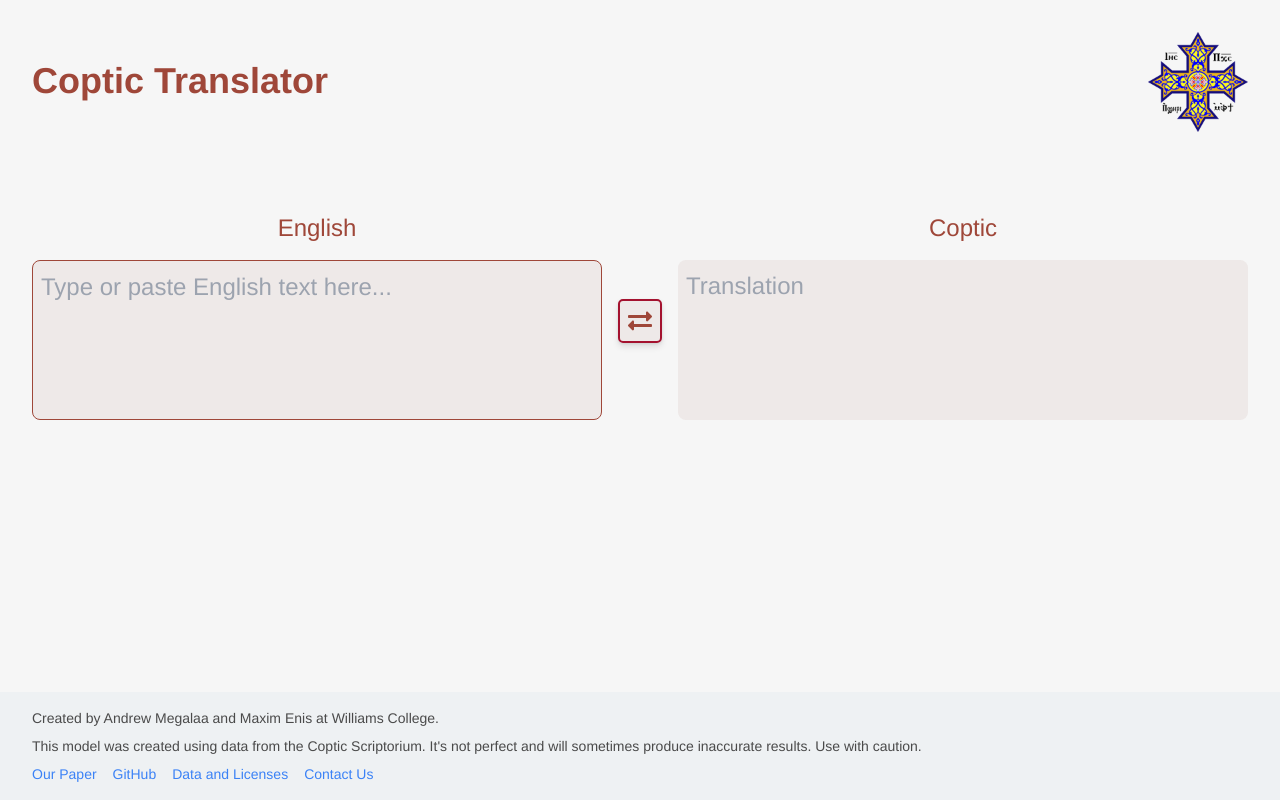
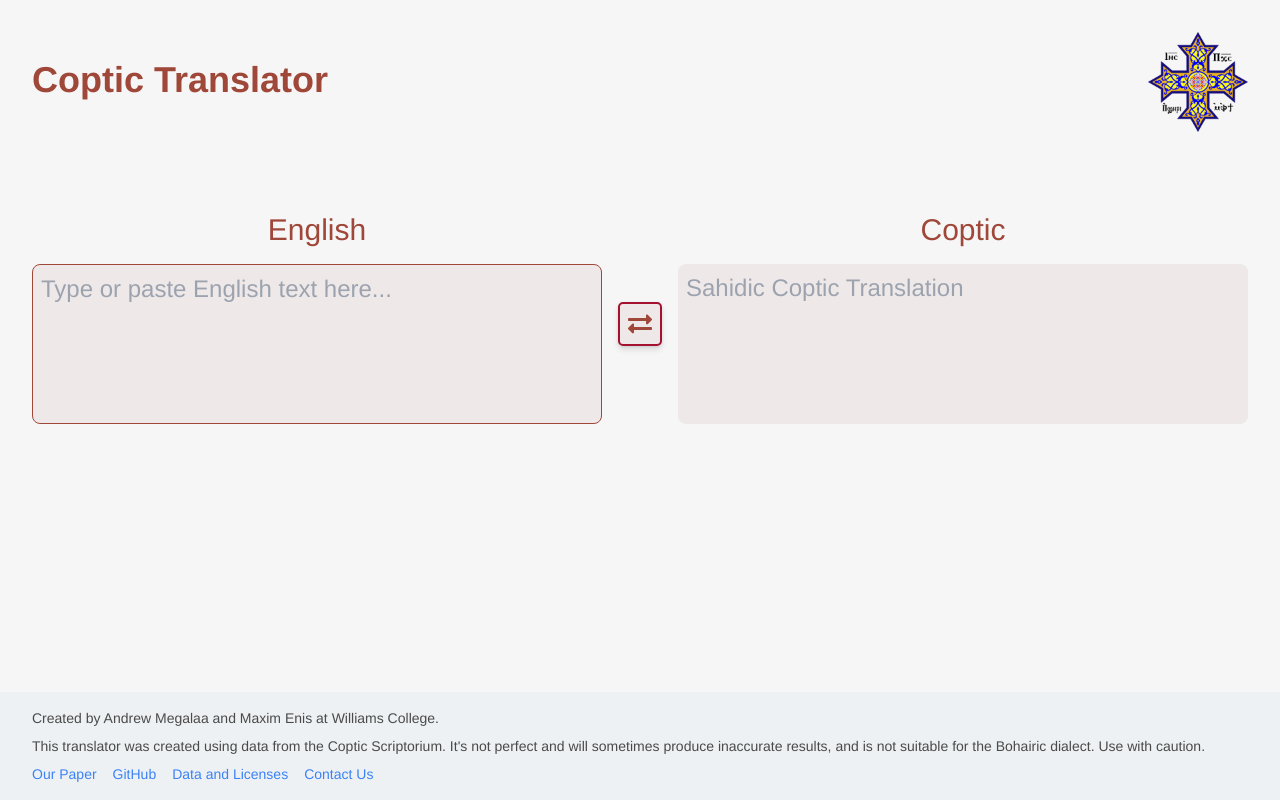
Before and after one commit to Coptic-NMT/coptic-translator-frontend, a Next.js app: page / in a window 1280 px wide. Built offline with nearby package versions, Linux system fonts and the light colour scheme; no server answers; a web font is replaced by a local one.

Commit message:
Polish up site

```diff
--- a/src/app/components/footer.tsx
+++ b/src/app/components/footer.tsx
@@ -17,9 +17,9 @@ const Footer: React.FC = () => {
           Williams College.
         </p>
         <p className="mb-2">
-          This model was created using data from the Coptic Scriptorium. It{"'"}
-          s not perfect and will sometimes produce inaccurate results. Use with
-          caution.
+          This translator was created using data from the <a href="https://data.copticscriptorium.org" target="_blank" rel="noopener noreferrer">Coptic Scriptorium.</a> It{"'"}
+          s not perfect and will sometimes produce inaccurate results, and is not suitable for the Bohairic dialect.
+          Use with caution.
         </p>
 
         <div className="flex justify-start">
--- a/src/app/components/translation.css
+++ b/src/app/components/translation.css
@@ -40,7 +40,13 @@
 .text-scriptorium-red {
     color: #9f4739;
     font-family: 'Asul', Helvetica, Arial, sans-serif;
-    font-size: 24px;
+    font-size: 28px;
+}
+
+.text-error {
+    color: #ff2200;
+    font-family: 'Asul', Helvetica, Arial, sans-serif;
+    font-size: 18px;
 }
 
 .rounded-pyramid {
--- a/src/app/components/translation.tsx
+++ b/src/app/components/translation.tsx
@@ -22,7 +22,7 @@ const TranslationComponent: React.FC = () => {
 
   const placeholderText = (isEnglishToCoptic: boolean) => {
     return `Type or paste ${
-      isEnglishToCoptic ? "English" : "Coptic"
+      isEnglishToCoptic ? "English" : "Sahidic Coptic"
     } text here...`;
   };
 
@@ -113,12 +113,12 @@ const TranslationComponent: React.FC = () => {
     <div>
       <div className="w-full flex justify-center text-scriptorium-red mb-10">
         <div className="w-1/2 pr-4">
-          <h2 className="text-2xl mb-4 text-center font-hieroglyph">
+          <h2 className="text-3xl mb-4 text-center">
             {isEnglishToCoptic ? "English" : "Coptic"}
           </h2>
           <textarea
             ref={srcTextRef}
-            className="border p-2 w-full bg-scriptorium-red-left rounded-lg"
+            className="border p-2 w-full bg-scriptorium-red-left rounded-lg no-highlights text-2xl"
             onChange={(e) => {
               handleSrcTextChange(e);
               autoResize(e);
@@ -142,13 +142,13 @@ const TranslationComponent: React.FC = () => {
           </button>
         </div>
         <div className="w-1/2 pl-4">
-          <h2 className="text-2xl mb-4 text-center text-scriptorium-red">
+          <h2 className="text-3xl mb-4 text-center">
             {isEnglishToCoptic ? "Coptic" : "English"}
           </h2>
           <textarea
             ref={tgtTextRef}
-            placeholder="Translation"
-            className="border p-2 w-full bg-scriptorium-red-left rounded-lg no-highlights"
+            placeholder= {`${isEnglishToCoptic ? "Sahidic Coptic" : "English"} Translation`}
+            className="border p-2 w-full bg-scriptorium-red-left rounded-lg no-highlights text-2xl"
             value={tgtTextLoading ? tgtText + "..." : tgtText}
             readOnly={true}
             style={{
@@ -161,7 +161,7 @@ const TranslationComponent: React.FC = () => {
           />
         </div>
       </div>
-      {error && <div className="text-red-500">{"❗️ " + error}</div>}
+      {error && <div className="text-error">{"❗️ " + error}</div>}
     </div>
   );
 };
```
